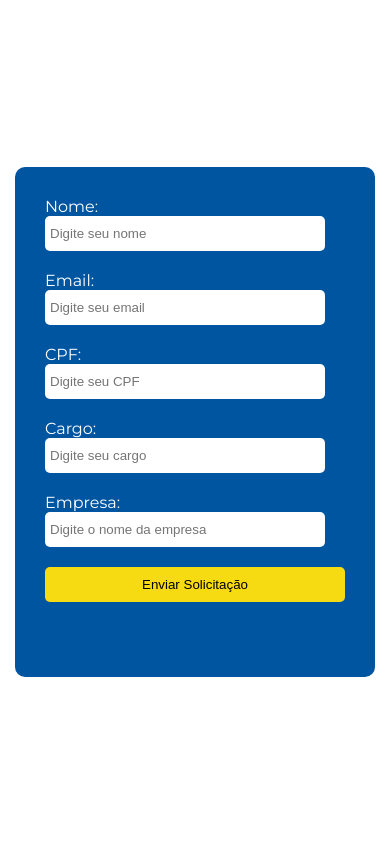
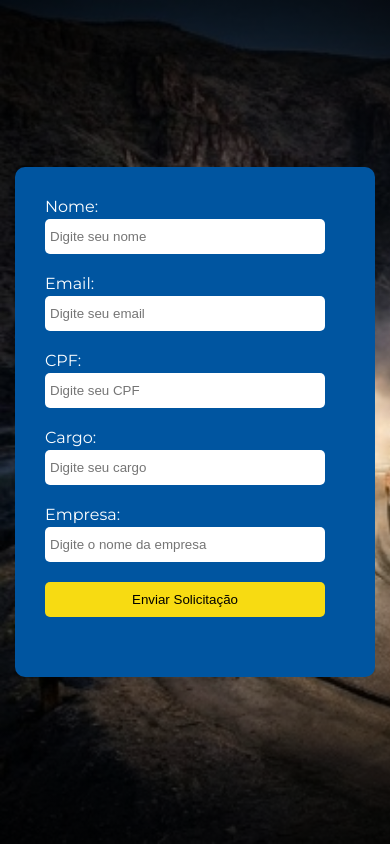
Before and after one commit to bianca01moreira/Projeto-Futuro-Bianca, a React (Vite) app in the folder ProjetoCursos/: page /SolicitarAcesso in a window 390 px wide. Built offline with nearby package versions, Linux system fonts and the light colour scheme.

Commit message:
Arrumei a responsividade e a imagem de fundo

```diff
--- a/ProjetoCursos/src/Login.jsx
+++ b/ProjetoCursos/src/Login.jsx
@@ -10,7 +10,6 @@ let estilo = {
     backgroundImage: `radial-gradient(circle, transparent 40%, rgba(0, 0, 0, 0.8) 100%),
     url(${imagemLogin})`,
     backgroundSize: "cover",
-
 }
 let estiloLogin = {
     paddingTop: "30px",
@@ -38,6 +37,7 @@ let estiloButton = {
     borderRadius: "5px",
     backgroundColor:"#F7DB12",
     padding: "10px",
+    width: "280px"
 }
 let estiloLink = {
     color:"#F7DB12",
--- a/ProjetoCursos/src/Paginas/DarCurso/IniciarJornada.jsx
+++ b/ProjetoCursos/src/Paginas/DarCurso/IniciarJornada.jsx
@@ -1,8 +1,19 @@
 function IniciarJornada(){
+
+    let estiloFundo = {
+        minHeight:"100vh",
+        backgroundColor: "#F4F4F4",
+    }
+    let estiloHeader = {
+        minHeight:"100px",
+        backgroundColor: "#0055A0",
+
+    }
     return (
-    <>
-            tela onde vão aparecer as opções de cursos
-    </>
+    <div style={estiloFundo}>
+        <div style={estiloHeader}>
+        </div>
+    </div>
     )
 }
 export default IniciarJornada;
--- a/ProjetoCursos/src/Paginas/SolicitarAcesso.jsx
+++ b/ProjetoCursos/src/Paginas/SolicitarAcesso.jsx
@@ -1,4 +1,5 @@
 import { useState } from "react";
+import imagemLogin from '../assets/imagens/imagemLogin.png';
 
 let estilo = {
     paddingTop: "30px",
@@ -14,10 +15,13 @@ let estilo = {
     borderRadius:"10px"
 }
 let estiloFundo = {
-    height:"100vh",
+    minHeight:"100vh",
     display: "flex",
     justifyContent: "center",
     alignItems: "center",
+    backgroundImage: `radial-gradient(circle, transparent 40%, rgba(0, 0, 0, 0.8) 100%),
+    url(${imagemLogin})`,
+    backgroundSize: "cover",
 }
 
 let estiloInput = {
@@ -26,12 +30,14 @@ let estiloInput = {
     height:"25px",
     width:"90%",
     padding:"5px",
+    marginTop:"3px",
 }
 let estiloButton = {
     border: "none",
     borderRadius: "5px",
     backgroundColor:"#F7DB12",
     padding: "10px",
+    width:"280px"
 }
 function SolicitarAcesso(){
     const [nome, setNome] = useState("");
```
Also changed, not shown: ProjetoCursos/src/assets/imagens/imagemLogin.png.
